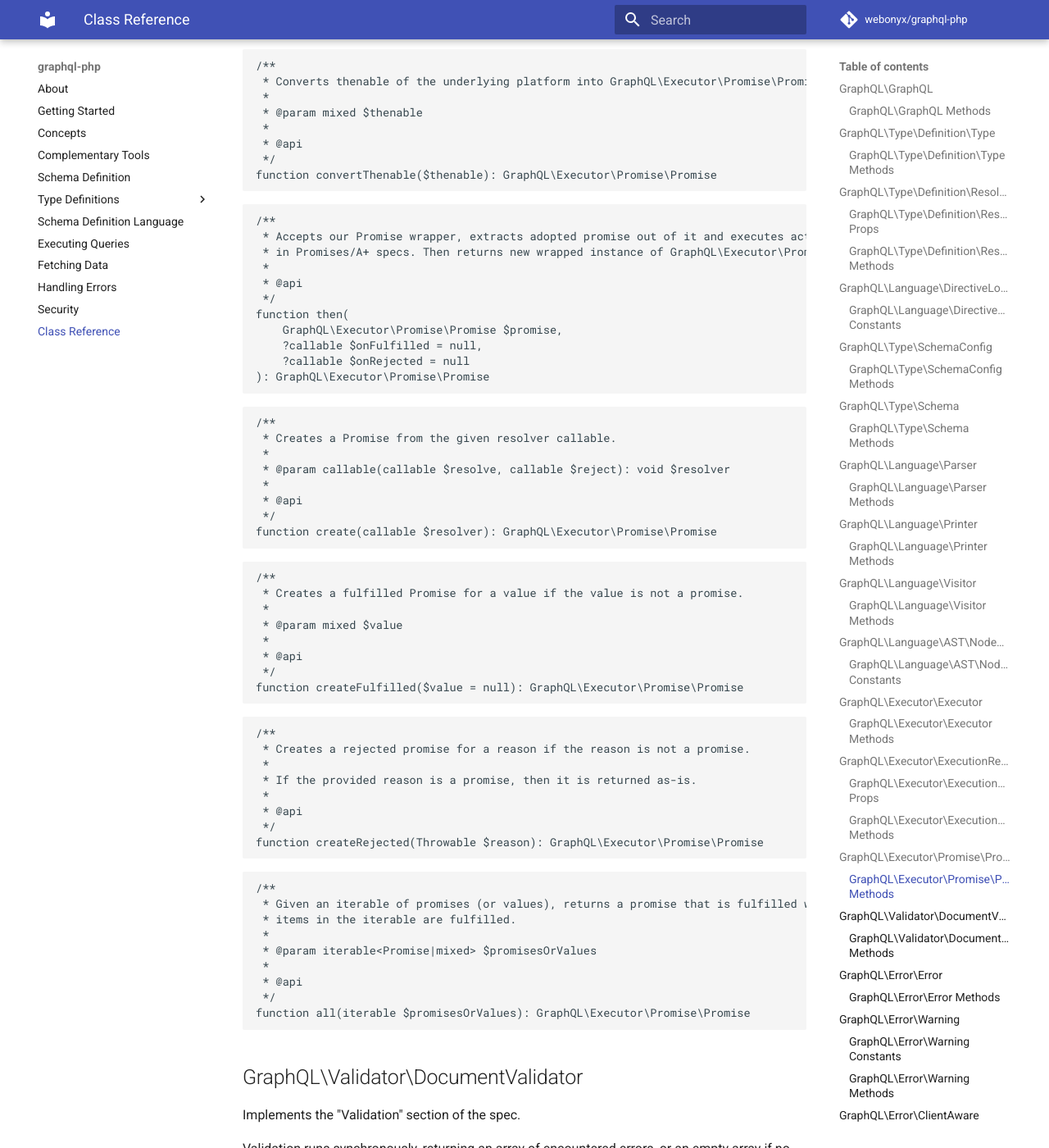
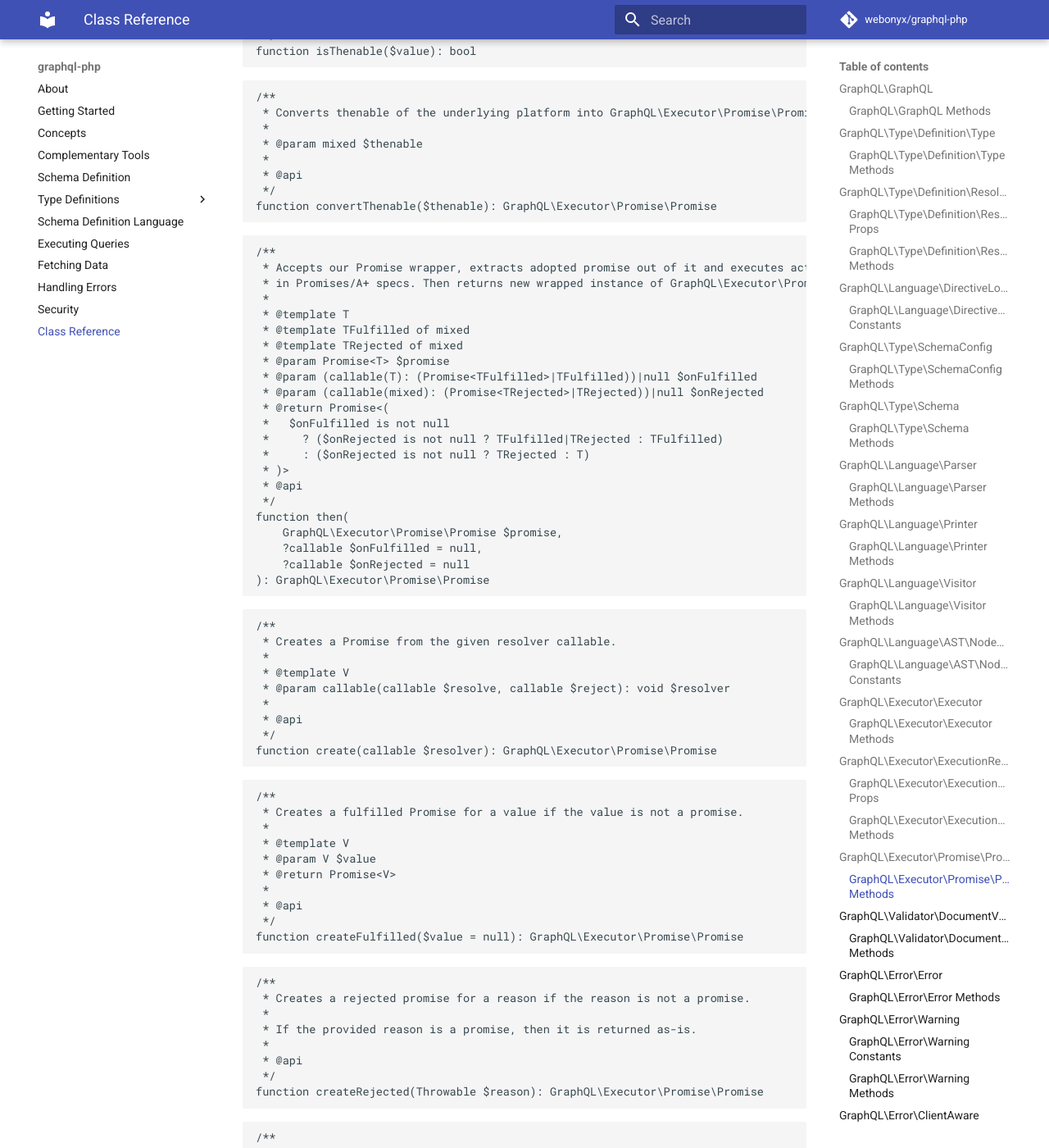
Before and after one commit to webonyx/graphql-php, an MkDocs documentation site: the page built from docs/class-reference.md, in a window 1280 px wide and 1400 px high, scrolled down 27386 px. Shown: the whole window at 82% size. Built offline with MkDocs 1.6.1 and Material for MkDocs 9.7.7, drawn with Linux system fonts in a browser that asks for light colours; comment, search, counter and statistics services are not loaded; some of the changed text lies outside the part shown.

Commit message:
Prettify docs

```diff
--- a/docs/class-reference.md
+++ b/docs/class-reference.md
@@ -1305,6 +1305,8 @@ static function execute(
  * @param mixed                     $contextValue
  * @param array<string, mixed>|null $variableValues
  *
+ * @return Promise<ExecutionResult>
+ *
  * @phpstan-param FieldResolver|null $fieldResolver
  *
  * @api
@@ -1471,6 +1473,17 @@ function convertThenable($thenable): GraphQL\Executor\Promise\Promise
  * Accepts our Promise wrapper, extracts adopted promise out of it and executes actual `then` logic described
  * in Promises/A+ specs. Then returns new wrapped instance of GraphQL\Executor\Promise\Promise.
  *
+ * @template T
+ * @template TFulfilled of mixed
+ * @template TRejected of mixed
+ * @param Promise<T> $promise
+ * @param (callable(T): (Promise<TFulfilled>|TFulfilled))|null $onFulfilled
+ * @param (callable(mixed): (Promise<TRejected>|TRejected))|null $onRejected
+ * @return Promise<(
+ *   $onFulfilled is not null
+ *     ? ($onRejected is not null ? TFulfilled|TRejected : TFulfilled)
+ *     : ($onRejected is not null ? TRejected : T)
+ * )>
  * @api
  */
 function then(
@@ -1484,6 +1497,7 @@ function then(
 /**
  * Creates a Promise from the given resolver callable.
  *
+ * @template V
  * @param callable(callable $resolve, callable $reject): void $resolver
  *
  * @api
@@ -1495,7 +1509,9 @@ function create(callable $resolver): GraphQL\Executor\Promise\Promise
 /**
  * Creates a fulfilled Promise for a value if the value is not a promise.
  *
- * @param mixed $value
+ * @template V
+ * @param V $value
+ * @return Promise<V>
  *
  * @api
  */
@@ -1518,7 +1534,9 @@ function createRejected(Throwable $reason): GraphQL\Executor\Promise\Promise
  * Given an iterable of promises (or values), returns a promise that is fulfilled when all the
  * items in the iterable are fulfilled.
  *
- * @param iterable<Promise|mixed> $promisesOrValues
+ * @template V
+ * @param iterable<Promise<V>|V> $promisesOrValues
+ * @return Promise<TODO>
  *
  * @api
  */
```
